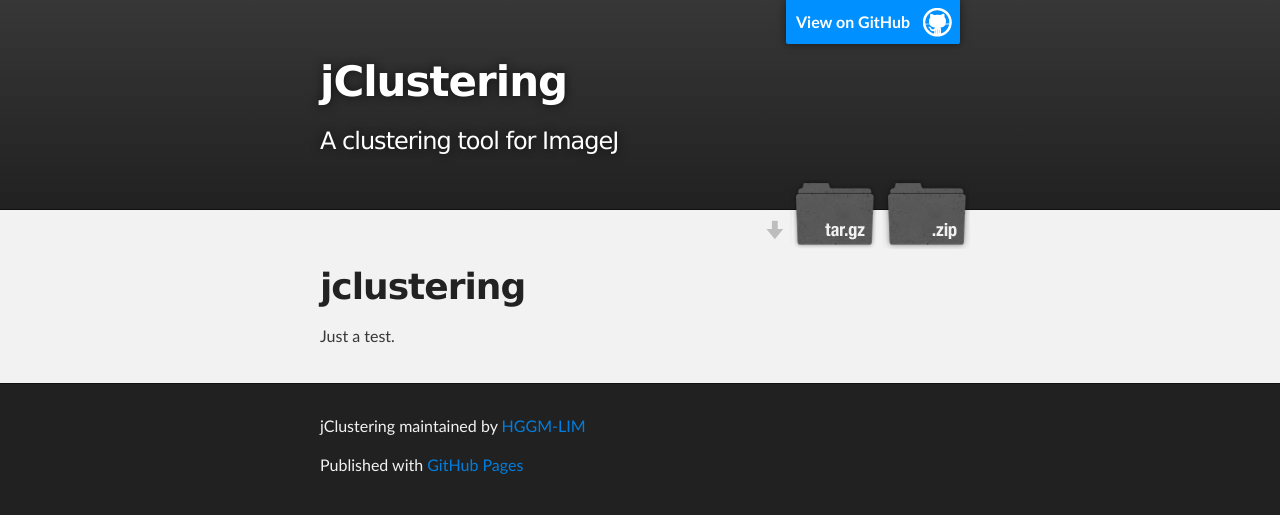
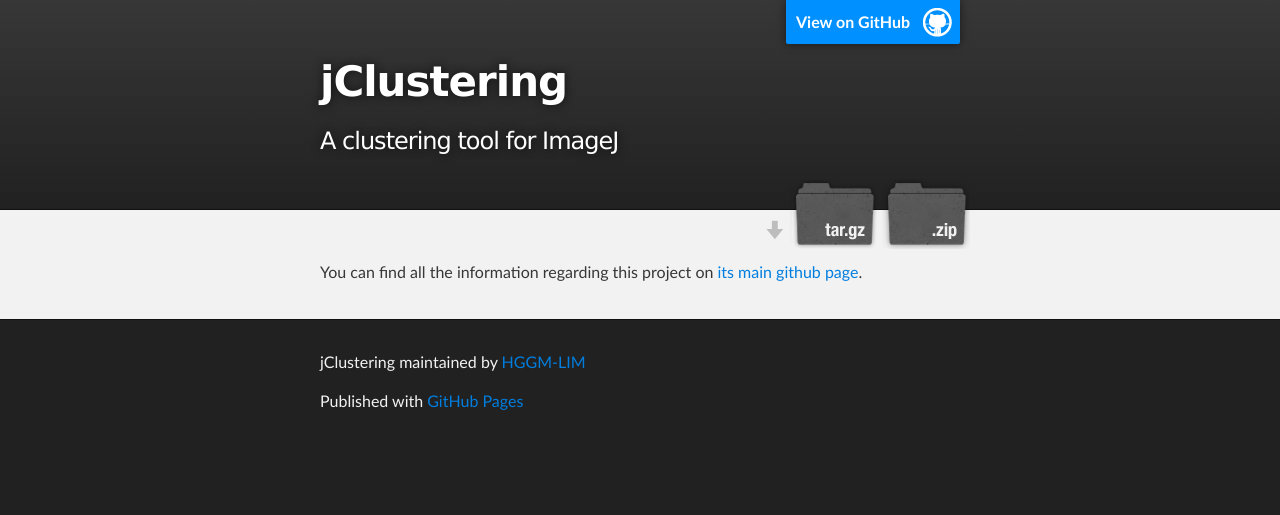
Before and after one commit to HGGM-LIM/jclustering, a plain HTML site: page index.html in a window 1280 px wide. Drawn offline with Linux system fonts and the light colour scheme.

Commit message:
Create gh-pages branch via GitHub

```diff
--- a/index.html
+++ b/index.html
@@ -31,9 +31,7 @@
     <!-- MAIN CONTENT -->
     <div id="main_content_wrap" class="outer">
       <section id="main_content" class="inner">
-        <h1>jclustering</h1>
-
-<p>Just a test.</p>
+        <p>You can find all the information regarding this project on <a href="https://github.com/HGGM-LIM/jclustering">its main github page</a>.</p>
       </section>
     </div>
 
--- a/params.json
+++ b/params.json
@@ -1 +1 @@
-{"body":"jclustering\r\n===========\r\n\r\nJust a test.\r\n","tagline":"A clustering tool for ImageJ","name":"jClustering","note":"Don't delete this file! It's used internally to help with page regeneration.","google":""}
+{"google":"","note":"Don't delete this file! It's used internally to help with page regeneration.","tagline":"A clustering tool for ImageJ","body":"You can find all the information regarding this project on [its main github page](https://github.com/HGGM-LIM/jclustering).","name":"jClustering"}
```
